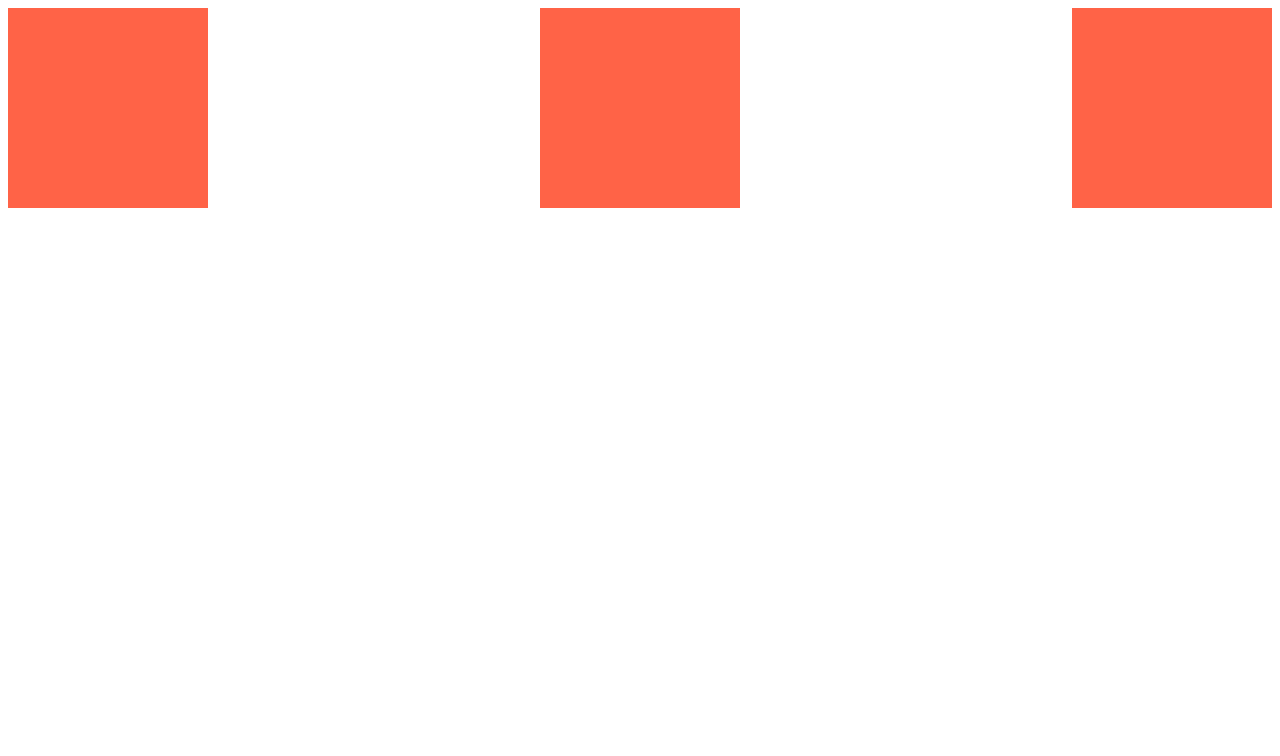
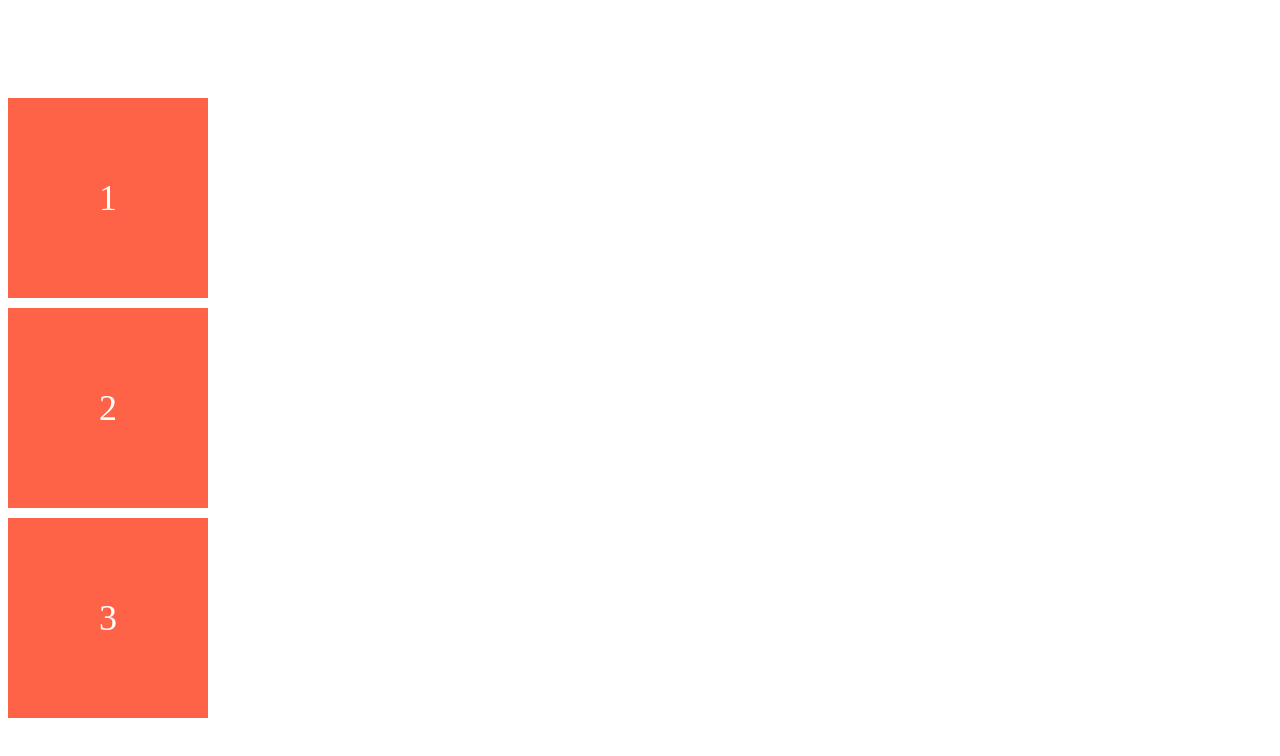
Before and after one commit to chae-chae/css-flexbox-study, a plain HTML site: page index.html in a window 1280 px wide. Drawn offline with Linux system fonts and the light colour scheme.

Commit message:
main axis and cross axis

```diff
--- a/index.html
+++ b/index.html
@@ -7,8 +7,10 @@
     <title>CSS Layout Masterclass</title>
   </head>
   <body>
-    <div class="box"></div>
-    <div class="box"></div>
-    <div class="box"></div>
+    <div class="father">
+      <div class="box">1</div>
+      <div class="box">2</div>
+      <div class="box">3</div>
+    </div>
   </body>
 </html>
--- a/style.css
+++ b/style.css
@@ -1,10 +1,19 @@
-body {
+.father {
+  height: 100vh;
   display: flex;
-  justify-content: space-between;
+  flex-direction: column;
+  gap: 10px;
+  justify-content: center;
+  align-items: flex-start;
 }
 
 .box {
   width: 200px;
   height: 200px;
   background-color: tomato;
+  font-size: 36px;
+  color: white;
+  display: flex;
+  justify-content: center;
+  align-items: center;
 }
```
